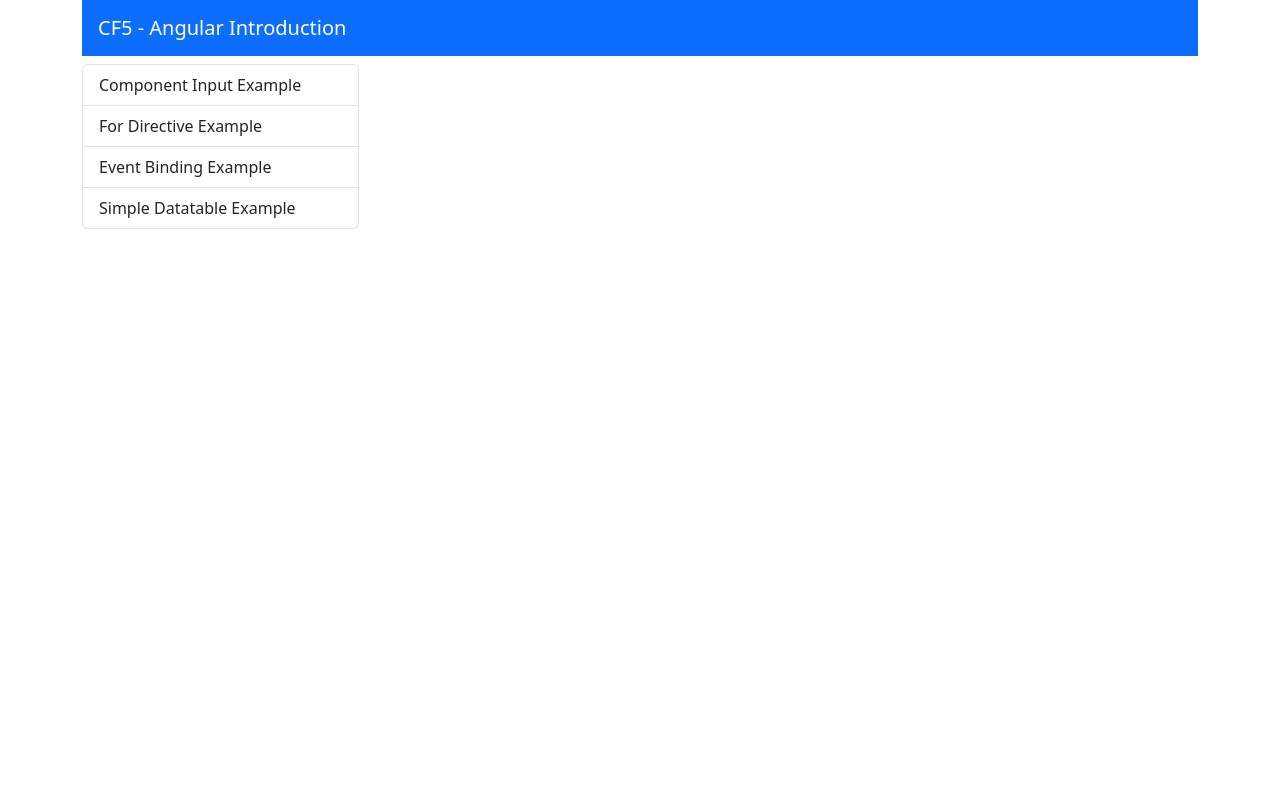
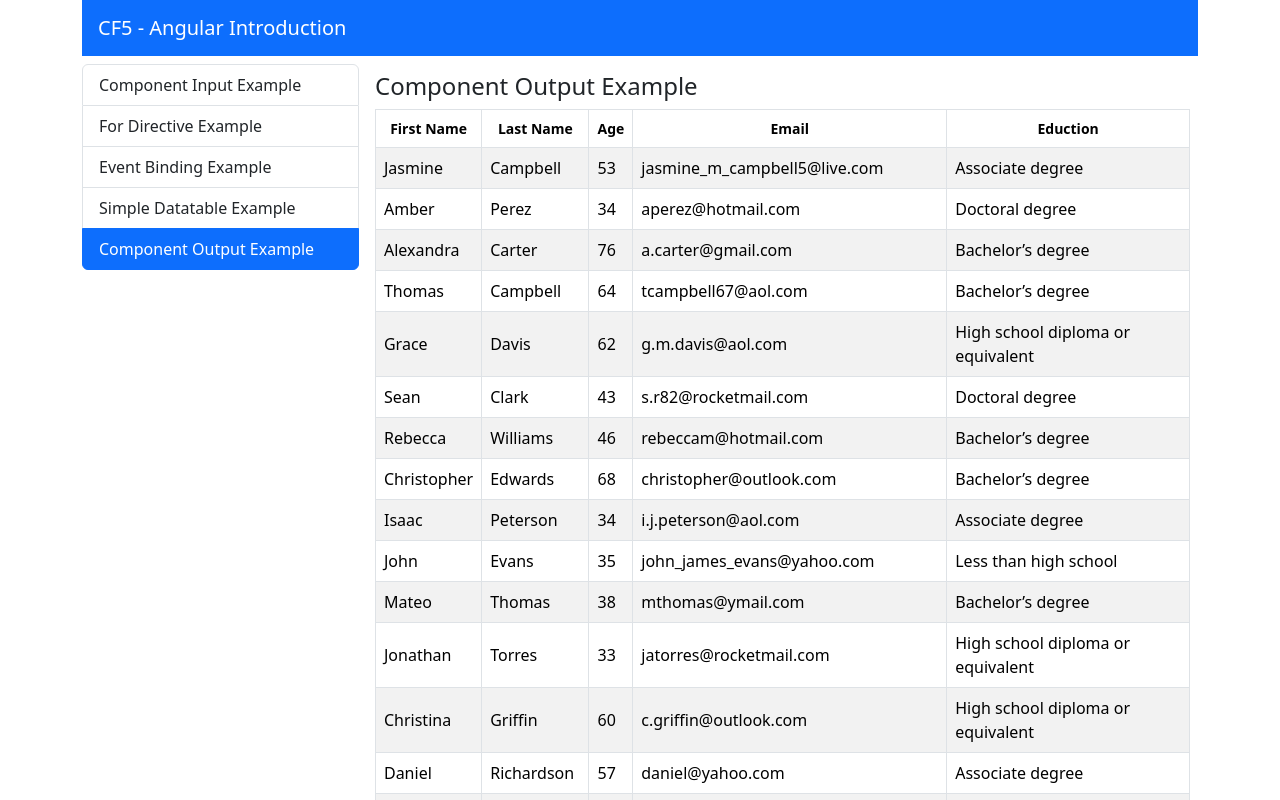
Before and after one commit to Prodromos23/angular-introduction, an Angular app: page /component-output-example in a window 1280 px wide. Before the commit this address led to /. Shown: the top 800 px of the page. Built offline with nearby package versions, Linux system fonts and the light colour scheme.

Commit message:
output-double-click

```diff
--- a/src/app/app.routes.ts
+++ b/src/app/app.routes.ts
@@ -5,12 +5,14 @@
 import { ForDirectiveExampleComponent } from './components/for-directive-example/for-directive-example.component';
 import { SimpleDatatableComponent } from './components/simple-datatable/simple-datatable.component';
 import { SimpleDatatableExampleComponent } from './components/simple-datatable-example/simple-datatable-example.component';
+import { ComponentOutputExampleComponent } from './components/component-output-example/component-output-example.component';
 
 export const routes: Routes = [
   {path:'component-input-example',component:ComponentInputExampleComponent},
   {path:'for-directive-example',component:ForDirectiveExampleComponent},
   {path:'event-bind-example',component:EventBindExampleComponent},
   {path: 'simple-datatable-example', component: SimpleDatatableExampleComponent},
+  {path:'component-output-example', component: ComponentOutputExampleComponent},
   // {path:'welcome',component:WelcomeComponent},
   {path:'',component:WelcomeComponent}
 
--- /dev/null
+++ b/src/app/components/component-output-example/component-output-example.component.html
@@ -0,0 +1,6 @@
+
+<h4>Component Output Example</h4>
+
+<app-simple-datatable [data]="manyPeople" (personClicked)="onPersonClicked($event)">
+
+</app-simple-datatable>
--- /dev/null
+++ b/src/app/components/component-output-example/component-output-example.component.ts
@@ -0,0 +1,28 @@
+import { Component } from '@angular/core';
+import { SimpleDatatableComponent } from '../simple-datatable/simple-datatable.component';
+import { EPerson, ManyPeople } from 'src/app/shared/interfaces/person';
+
+@Component({
+  selector: 'app-component-output-example',
+  standalone: true,
+  imports: [SimpleDatatableComponent],
+  templateUrl: './component-output-example.component.html',
+  styleUrl: './component-output-example.component.css'
+})
+export class ComponentOutputExampleComponent {
+onPersonClicked(person: EPerson) {
+  alert(this.personTemplate(person));
+
+}
+
+personTemplate(person:EPerson) {
+  return `
+  Person Details:
+  First Name: ${person.givenName}
+  Last Name: ${person.surName}
+  Age: ${person.age}
+  Email: ${person.email}
+  Education: ${person.education}`
+}
+  manyPeople = ManyPeople;
+}
--- a/src/app/components/list-group-menu/list-group-menu.component.ts
+++ b/src/app/components/list-group-menu/list-group-menu.component.ts
@@ -14,7 +14,8 @@
     {text: 'Component Input Example', routerLink: 'component-input-example'},
     {text: 'For Directive Example', routerLink: 'for-directive-example'},
     {text: 'Event Binding Example', routerLink: 'event-bind-example'},
-    {text: 'Simple Datatable Example', routerLink: 'simple-datatable-example'}
+    {text: 'Simple Datatable Example', routerLink: 'simple-datatable-example'},
+    { text: 'Component Output Example', routerLink: 'component-output-example' }
     // {text: 'List Group Menu', routerLink: 'list-group-menu'}
   ];
 }
--- a/src/app/components/simple-datatable/simple-datatable.component.html
+++ b/src/app/components/simple-datatable/simple-datatable.component.html
@@ -10,7 +10,7 @@
   </thead>
   <tbody>
     @for (row of data; track row) {
-      <tr class="align-middle">
+      <tr class="align-middle" (dblclick)="onPersonClick(row)">
         <td>{{row.givenName}}</td>
         <td>{{row.surName}}</td>
         <td>{{row.age}}</td>
--- a/src/app/components/simple-datatable/simple-datatable.component.ts
+++ b/src/app/components/simple-datatable/simple-datatable.component.ts
@@ -1,4 +1,4 @@
-import { Component, Input } from '@angular/core';
+import { Component, EventEmitter, Input, Output } from '@angular/core';
 import { sortBy } from 'lodash-es';
 import { EPerson } from 'src/app/shared/interfaces/person';
 
@@ -11,6 +11,8 @@
 })
 export class SimpleDatatableComponent {
 @Input() data: EPerson[];
+@Output() personClicked = new EventEmitter<EPerson>();
+
 
   sortOrder = {
     givenName: 'none',
@@ -45,4 +47,11 @@
     }
   }
 
+  // for output component
+  onPersonClick(person: EPerson) {
+    this.personClicked.emit(person);
+
+  }
+
+
 }
```
Also changed, not shown: src/app/components/component-output-example/component-output-example.component.css (added).
